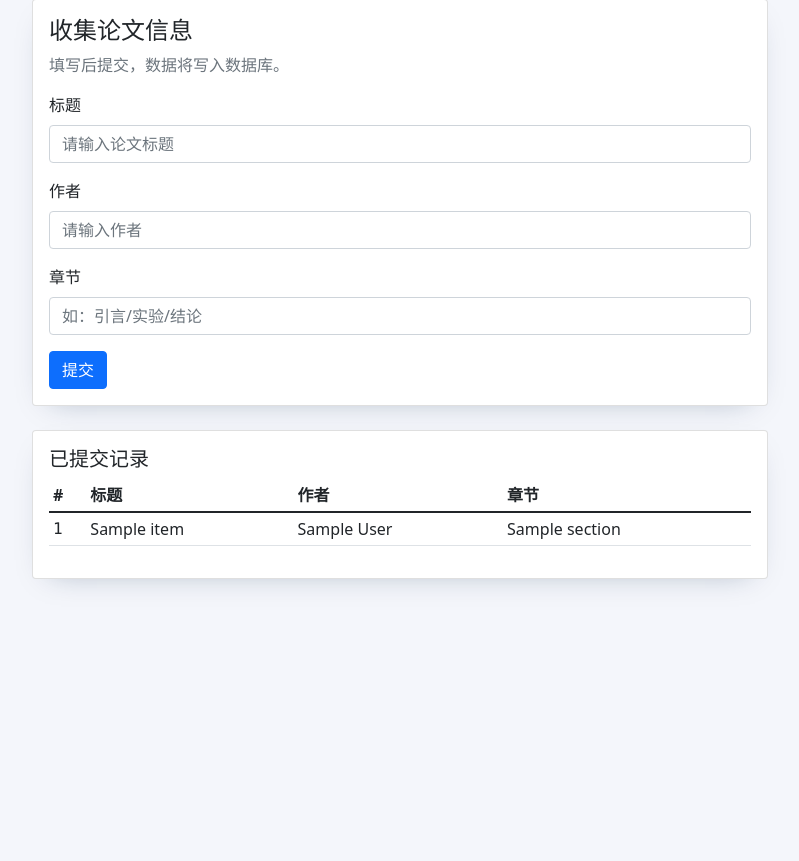
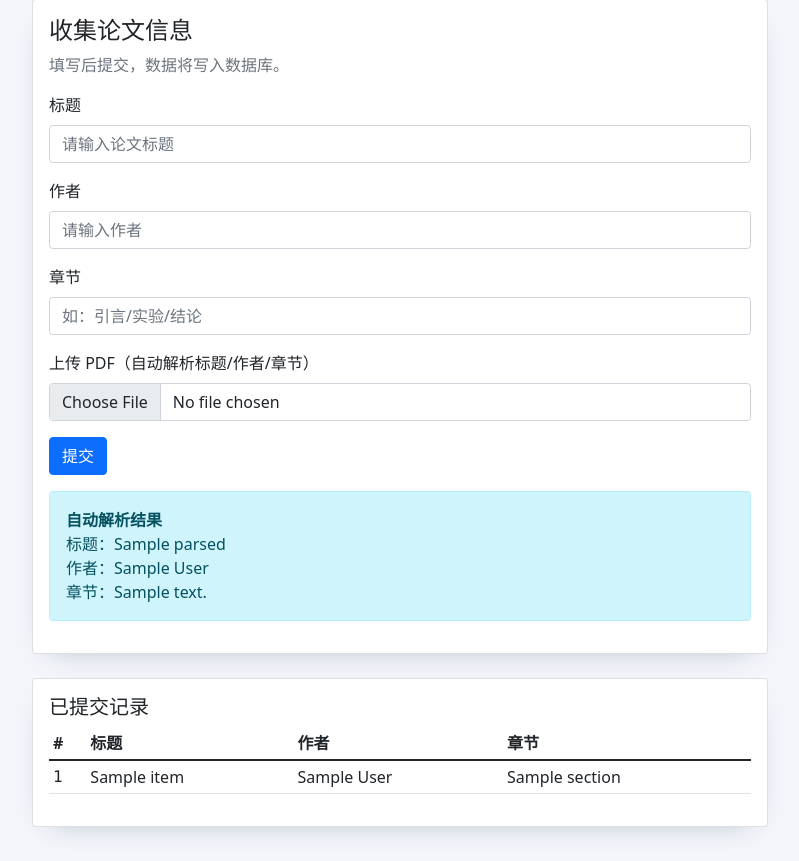
Before and after one commit to LocalTownBoy/wechat, a Python web app: template wxcloudrun/templates/paper_form.html in a window 1280 px wide. Shown: the part 49-910 px from the top of the page, without its empty margins (240-1039 px from the left). Before the commit the page ends 637 px from the top, so only its background shows below. Run offline with Jinja, Linux system fonts and the light colour scheme; the template is opened without the code that fills it: most values are stand-ins (such as "Sample title", 1, 10 or a date in 2020).

Commit message:
论文解析

```diff
--- a/requirements.txt
+++ b/requirements.txt
@@ -9,3 +9,4 @@ requests==2.31.0
 fastapi==0.110.0
 uvicorn[standard]==0.23.2
 SQLAlchemy==1.4.51
+PyPDF2==3.0.1
--- a/wxcloudrun/templates/paper_form.html
+++ b/wxcloudrun/templates/paper_form.html
@@ -20,18 +20,22 @@
           <div class="card-body">
             <h4 class="card-title">收集论文信息</h4>
             <p class="text-muted mb-3">填写后提交，数据将写入数据库。</p>
-            <form method="post" action="/papers">
+            <form method="post" action="/papers" enctype="multipart/form-data">
               <div class="mb-3">
                 <label class="form-label">标题</label>
-                <input name="title" type="text" class="form-control" placeholder="请输入论文标题" required>
+                <input name="title" type="text" class="form-control" placeholder="请输入论文标题">
               </div>
               <div class="mb-3">
                 <label class="form-label">作者</label>
-                <input name="author" type="text" class="form-control" placeholder="请输入作者" required>
+                <input name="author" type="text" class="form-control" placeholder="请输入作者">
               </div>
               <div class="mb-3">
                 <label class="form-label">章节</label>
-                <input name="section" type="text" class="form-control" placeholder="如：引言/实验/结论" required>
+                <input name="section" type="text" class="form-control" placeholder="如：引言/实验/结论">
+              </div>
+              <div class="mb-3">
+                <label class="form-label">上传 PDF（自动解析标题/作者/章节）</label>
+                <input name="pdf" type="file" accept=".pdf" class="form-control">
               </div>
               <button type="submit" class="btn btn-primary">提交</button>
               {% if message %}
@@ -41,6 +45,14 @@
               <span class="text-danger ms-2">{{ error }}</span>
               {% endif %}
             </form>
+            {% if parsed %}
+            <div class="alert alert-info mt-3" role="alert">
+              <div class="fw-bold">自动解析结果</div>
+              <div>标题：{{ parsed.title or '（未识别）' }}</div>
+              <div>作者：{{ parsed.author or '（未识别）' }}</div>
+              <div>章节：{{ parsed.sections_text or '（未识别）' }}</div>
+            </div>
+            {% endif %}
           </div>
         </div>
 
```
Also changed, not shown: wxcloudrun/views.py (+75 -0 lines).
